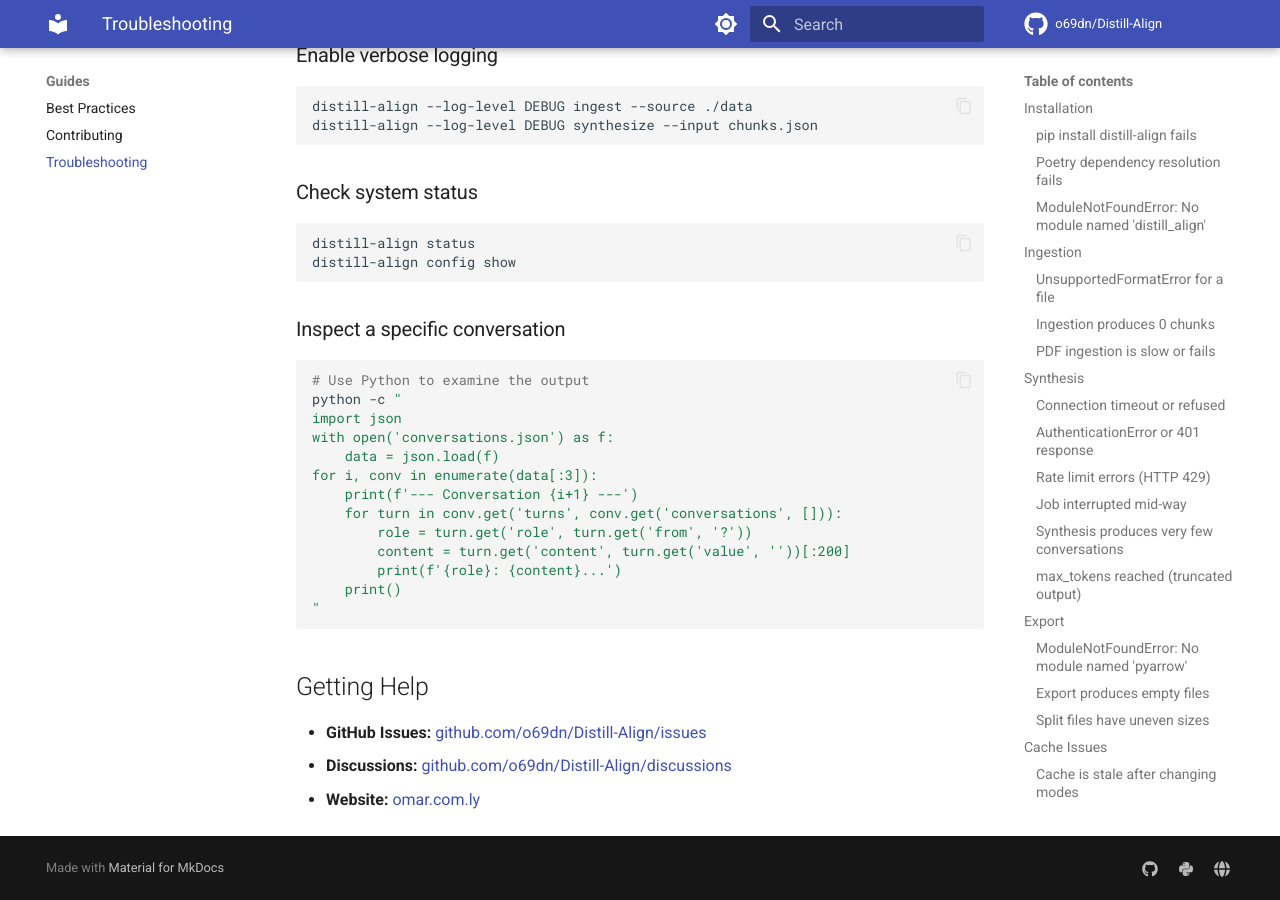
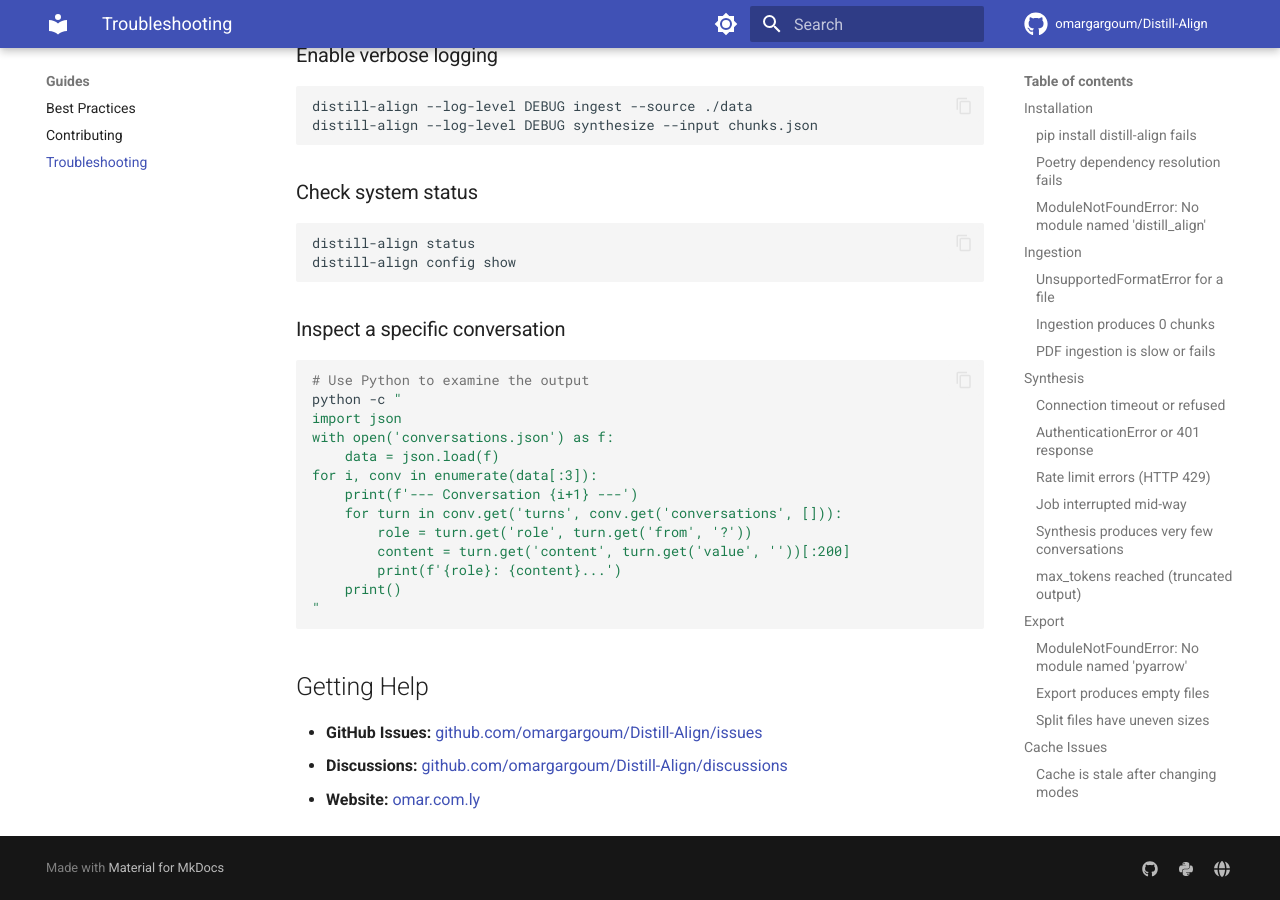
Before and after one commit to o69dn/Distill-Align, an MkDocs documentation site: the page built from docs/guides/troubleshooting.md, in a window 1280 px wide and 900 px high, scrolled down 6021 px. Built offline with MkDocs 1.6.1 and Material for MkDocs 9.7.7, drawn with Linux system fonts in a browser that asks for light colours; comment, search, counter and statistics services are not loaded.

Commit message:
docs: fix documentation URL from o69dn to omargargoum across all files

```diff
--- a/docs/guides/troubleshooting.md
+++ b/docs/guides/troubleshooting.md
@@ -319,6 +319,6 @@
 
 ## Getting Help
 
-- **GitHub Issues:** [github.com/o69dn/Distill-Align/issues](https://github.com/o69dn/Distill-Align/issues)
-- **Discussions:** [github.com/o69dn/Distill-Align/discussions](https://github.com/o69dn/Distill-Align/discussions)
+- **GitHub Issues:** [github.com/omargargoum/Distill-Align/issues](https://github.com/omargargoum/Distill-Align/issues)
+- **Discussions:** [github.com/omargargoum/Distill-Align/discussions](https://github.com/omargargoum/Distill-Align/discussions)
 - **Website:** [omar.com.ly](https://omar.com.ly/)
--- a/mkdocs.yml
+++ b/mkdocs.yml
@@ -1,8 +1,8 @@
 site_name: Distill-Align
 site_description: "The Structured Reasoning Extraction Factory — Generate high-quality fine-tuning datasets from raw domain data"
-repo_url: https://github.com/o69dn/Distill-Align
-repo_name: o69dn/Distill-Align
-site_url: https://o69dn.github.io/Distill-Align/
+repo_url: https://github.com/omargargoum/Distill-Align
+repo_name: omargargoum/Distill-Align
+site_url: https://omargargoum.github.io/Distill-Align/
 
 theme:
   name: material
@@ -66,7 +66,7 @@
 extra:
   social:
     - icon: fontawesome/brands/github
-      link: https://github.com/o69dn/Distill-Align
+      link: https://github.com/omargargoum/Distill-Align
     - icon: fontawesome/brands/python
       link: https://pypi.org/project/distill-align/
     - icon: fontawesome/solid/globe
--- a/pyproject.toml
+++ b/pyproject.toml
@@ -7,7 +7,7 @@
 license = "MIT"
 homepage = "https://github.com/o69dn/Distill-Align"
 repository = "https://github.com/o69dn/Distill-Align"
-documentation = "https://o69dn.github.io/Distill-Align/"
+documentation = "https://omargargoum.github.io/Distill-Align/"
 keywords = ["llm", "fine-tuning", "dataset", "distillation", "unsloth", "synthesis"]
 packages = [{include = "distill_align", from = "src"}]
 classifiers = [
```
Also changed, not shown: README.ar.md (+3 -3 lines), README.md (+3 -3 lines), docs/changelog.md (+1 -1 lines), docs/getting-started.md (+2 -2 lines), docs/guides/contributing.md (+2 -2 lines), docs/index.md (+2 -2 lines).
